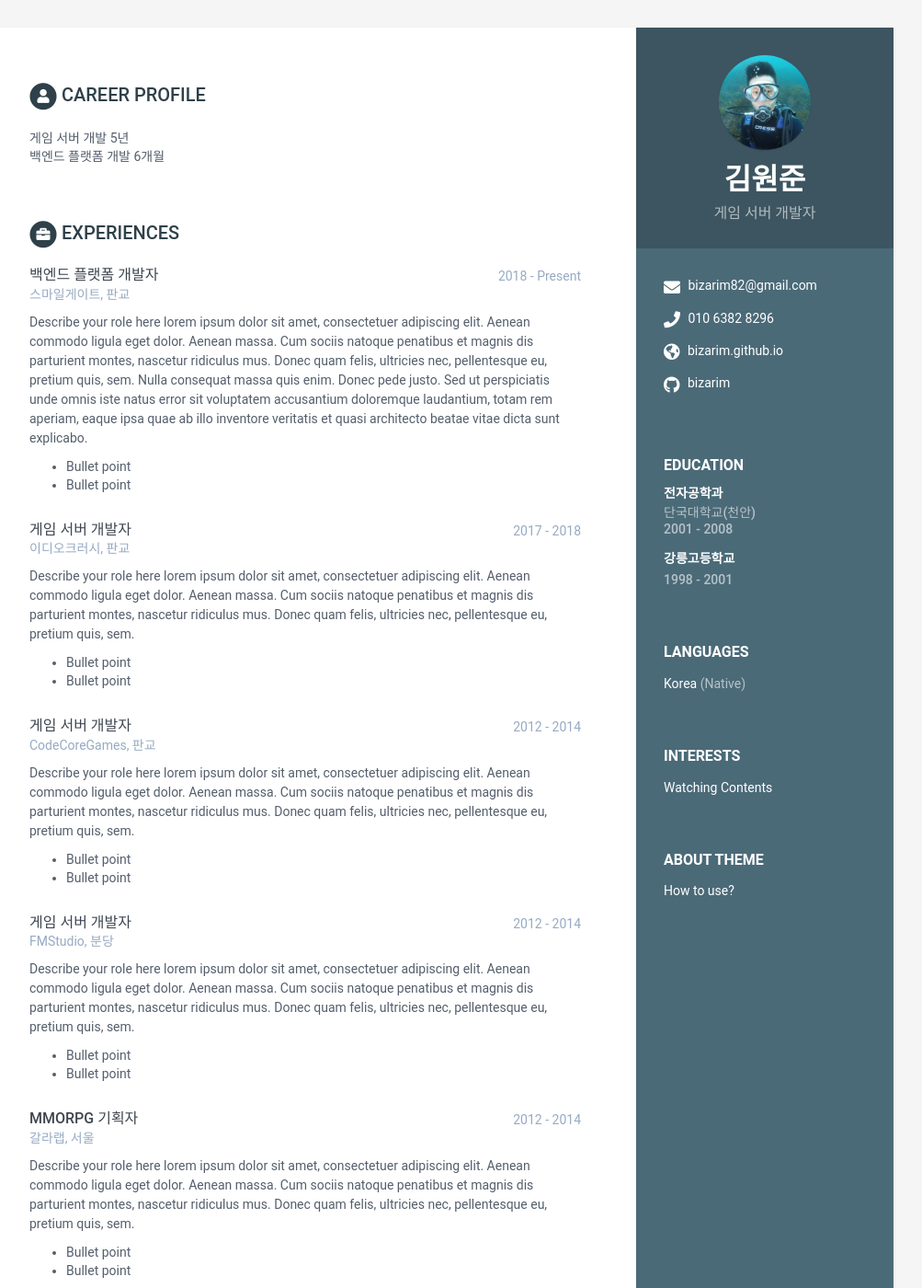
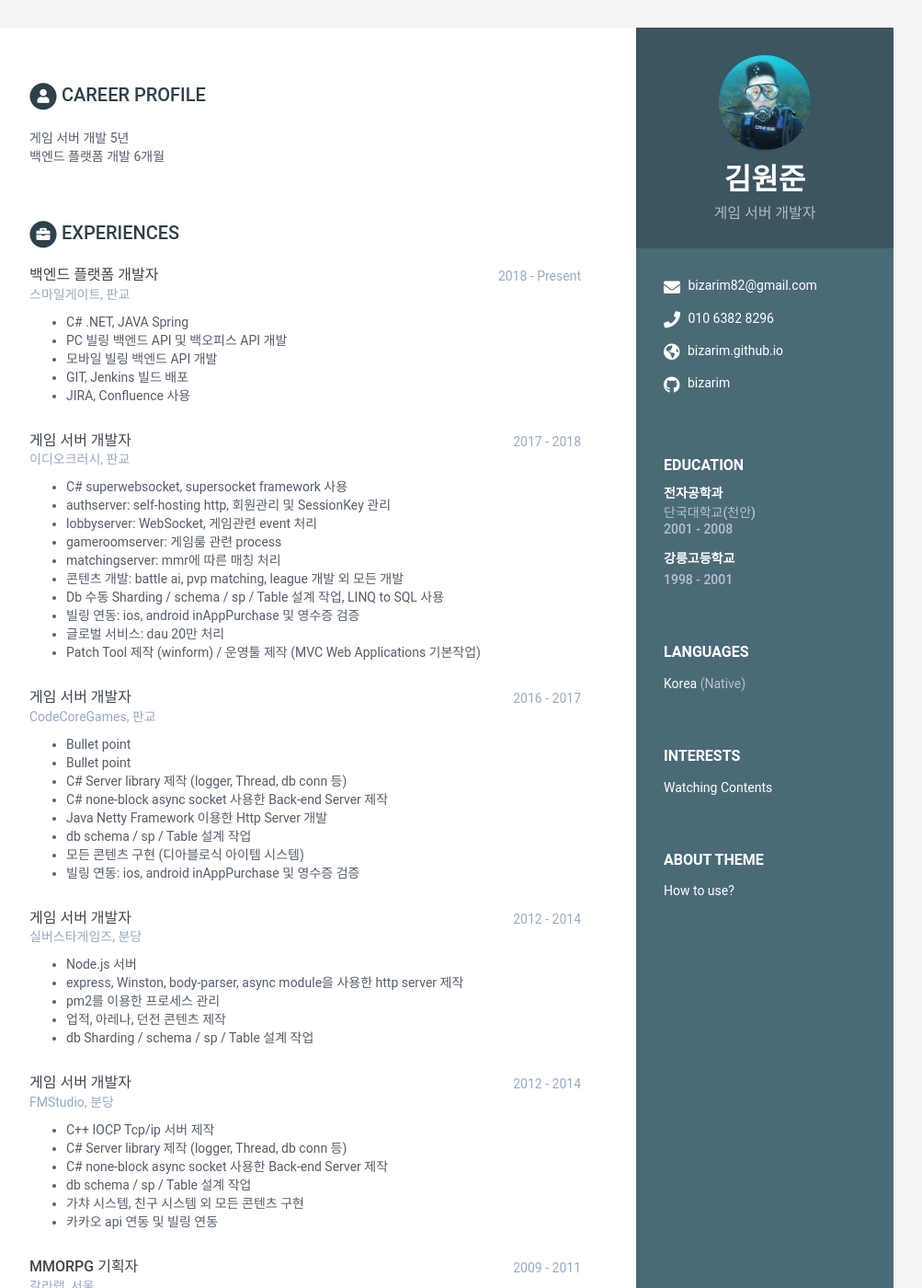
Before and after one commit to bizarim/bizarim.github.io, a Jekyll site: the page built from index.html, in a window 1280 px wide and 1400 px high. Shown: the whole window at 92% size, without its empty margins (168-1171 px from the left). Built offline with Jekyll 4.4.1, drawn with Linux system fonts in a browser that asks for light colours; some of the changed text lies outside the part shown.

Commit message:
Update data.yml

```diff
--- a/_data/data.yml
+++ b/_data/data.yml
@@ -77,6 +77,73 @@ education:
           - Bullet point
           - Bullet point
 
+experiences:
+    - role: 백엔드 플랫폼 개발자
+      time: 2018 - Present
+      company: 스마일게이트, 판교
+      details: |
+          - C# .NET, JAVA Spring
+          - PC 빌링 백엔드 API 및 백오피스 API 개발
+          - 모바일 빌링 백엔드 API 개발
+          - GIT, Jenkins 빌드 배포
+          - JIRA, Confluence 사용
+
+    - role: 게임 서버 개발자
+      time: 2017 - 2018
+      company: 이디오크러시, 판교
+      details: |
+          - C# superwebsocket, supersocket framework 사용
+          - authserver: self-hosting http, 회원관리 및 SessionKey 관리
+          - lobbyserver: WebSocket, 게임관련 event 처리
+          - gameroomserver: 게임룸 관련 process
+          - matchingserver: mmr에 따른 매칭 처리
+          - 콘텐츠 개발: battle ai, pvp matching, league 개발 외 모든 개발
+          - Db 수동 Sharding / schema / sp / Table 설계 작업, LINQ to SQL 사용
+          - 빌링 연동: ios, android inAppPurchase 및 영수증 검증
+          - 글로벌 서비스: dau 20만 처리
+          - Patch Tool 제작 (winform) / 운영툴 제작 (MVC Web Applications 기본작업)
+
+    - role: 게임 서버 개발자
+      time: 2016 - 2017
+      company: CodeCoreGames, 판교
+      details: |
+          - Bullet point
+          - Bullet point
+          - C# Server library 제작 (logger, Thread, db conn 등)
+          - C# none-block async socket 사용한 Back-end Server 제작
+          - Java Netty Framework 이용한 Http Server 개발
+          - db schema / sp / Table 설계 작업
+          - 모든 콘텐츠 구현 (디아블로식 아이템 시스템)
+          - 빌링 연동: ios, android inAppPurchase 및 영수증 검증
+
+    - role: 게임 서버 개발자
+      time: 2012 - 2014
+      company: 실버스타게임즈, 분당
+      details: |
+          - Node.js 서버
+          - express, Winston, body-parser, async module을 사용한 http server 제작
+          - pm2를 이용한 프로세스 관리
+          - 업적, 아레나, 던전 콘텐츠 제작
+          - db Sharding / schema / sp / Table 설계 작업
+
+    - role: 게임 서버 개발자
+      time: 2012 - 2014
+      company: FMStudio, 분당
+      details: |
+          - C++ IOCP Tcp/ip 서버 제작
+          - C# Server library 제작 (logger, Thread, db conn 등)
+          - C# none-block async socket 사용한 Back-end Server 제작
+          - db schema / sp / Table 설계 작업
+          - 가챠 시스템, 친구 시스템 외 모든 콘텐츠 구현
+          - 카카오 api 연동 및 빌링 연동
+
+    - role: MMORPG 기획자
+      time: 2009 - 2011
+      company: 갈라랩, 서울
+      details: |
+        ㈜GALALAB / Flyff2 Team
+          - 기획자
+
 projects:
     title: Projects
     intro: >
@@ -85,95 +152,17 @@ projects:
       Vestibulum et ligula in nunc bibendum fringilla a eu lectus.
 
     assignments:
-      - title: Velocity
-        link: "#hook"
-        tagline: "A responsive website template designed to help startups promote, market and sell their products."
+      - title: 캡틴스리그
+        link: "https://itunes.apple.com/kr/app/%EC%A3%BC%EC%82%AC%EC%9C%84-%EB%8C%80%EB%82%9C%ED%88%AC-%EC%BA%A1%ED%8B%B4%EC%8A%A4-%EB%A6%AC%EA%B7%B8/id1286987058?mt=8"
+        tagline: "메인 서버 개발 / ios 140국 동시 오픈, android 국내 피쳐드 / 2018인디게임 top 20 / Dau 20만"
 
-      - title: DevStudio
-        link: "#"
-        tagline: "A responsive website template designed to help web developers/designers market their services."
+      - title: 동화특공대
+        link: "http://game.donga.com/74445/"
+        tagline: "메인 서버 개발 / Kakaogame / 회원수 30만"
 
-      - title: Tempo
-        link: "#"
-        tagline: "A responsive website template designed to help startups promote their products or services and to attract users &amp; investors"
-
-      - title: Atom
-        link: "#"
-        tagline: "A comprehensive website template solution for startups/developers to market their mobile apps."
-
-      - title: Delta
-        link: "#"
-        tagline: "A responsive Bootstrap one page theme designed to help app developers promote their mobile apps"
-
-experiences:
-    - role: 백엔드 플랫폼 개발자
-      time: 2018 - Present
-      company: 스마일게이트, 판교
-      details: |
-        Describe your role here lorem ipsum dolor sit amet, consectetuer
-        adipiscing elit. Aenean commodo ligula eget dolor. Aenean massa.
-        Cum sociis natoque penatibus et magnis dis parturient montes,
-        nascetur ridiculus mus. Donec quam felis, ultricies nec,
-        pellentesque eu, pretium quis, sem. Nulla consequat massa quis
-        enim. Donec pede justo. Sed ut perspiciatis unde omnis iste natus
-        error sit voluptatem accusantium doloremque laudantium, totam rem
-        aperiam, eaque ipsa quae ab illo inventore veritatis et quasi
-        architecto beatae vitae dicta sunt explicabo.
-
-          - Bullet point
-          - Bullet point
-
-    - role: 게임 서버 개발자
-      time: 2017 - 2018
-      company: 이디오크러시, 판교
-      details: |
-        Describe your role here lorem ipsum dolor sit amet, consectetuer
-        adipiscing elit. Aenean commodo ligula eget dolor. Aenean massa.
-        Cum sociis natoque penatibus et magnis dis parturient montes,
-        nascetur ridiculus mus. Donec quam felis, ultricies nec,
-        pellentesque eu, pretium quis, sem.
-
-          - Bullet point
-          - Bullet point
-
-    - role: 게임 서버 개발자
-      time: 2012 - 2014
-      company: CodeCoreGames, 판교
-      details: |
-        Describe your role here lorem ipsum dolor sit amet, consectetuer
-        adipiscing elit. Aenean commodo ligula eget dolor. Aenean massa.
-        Cum sociis natoque penatibus et magnis dis parturient montes,
-        nascetur ridiculus mus. Donec quam felis, ultricies nec,
-        pellentesque eu, pretium quis, sem.
-
-          - Bullet point
-          - Bullet point
-
-    - role: 게임 서버 개발자
-      time: 2012 - 2014
-      company: FMStudio, 분당
-      details: |
-        Describe your role here lorem ipsum dolor sit amet, consectetuer
-        adipiscing elit. Aenean commodo ligula eget dolor. Aenean massa.
-        Cum sociis natoque penatibus et magnis dis parturient montes,
-        nascetur ridiculus mus. Donec quam felis, ultricies nec,
-        pellentesque eu, pretium quis, sem.
-
-          - Bullet point
-          - Bullet point
-
-    - role: MMORPG 기획자
-      time: 2012 - 2014
-      company: 갈라랩, 서울
-      details: |
-        Describe your role here lorem ipsum dolor sit amet, consectetuer
-        adipiscing elit. Aenean commodo ligula eget dolor. Aenean massa.
-        Cum sociis natoque penatibus et magnis dis parturient montes,
-        nascetur ridiculus mus. Donec quam felis, ultricies nec,
-        pellentesque eu, pretium quis, sem.
-
-          - Bullet point
-          - Bullet point
+      - title: 진삼국지
+        link: "http://gametoc.hankyung.com/news/articleView.html?idxno=6803"
+        tagline: "메인 서버 개발 / 게임빌 / 국내, 북미 오픈"
 
 skills:
     title: Skills &amp; Proficiency
```
